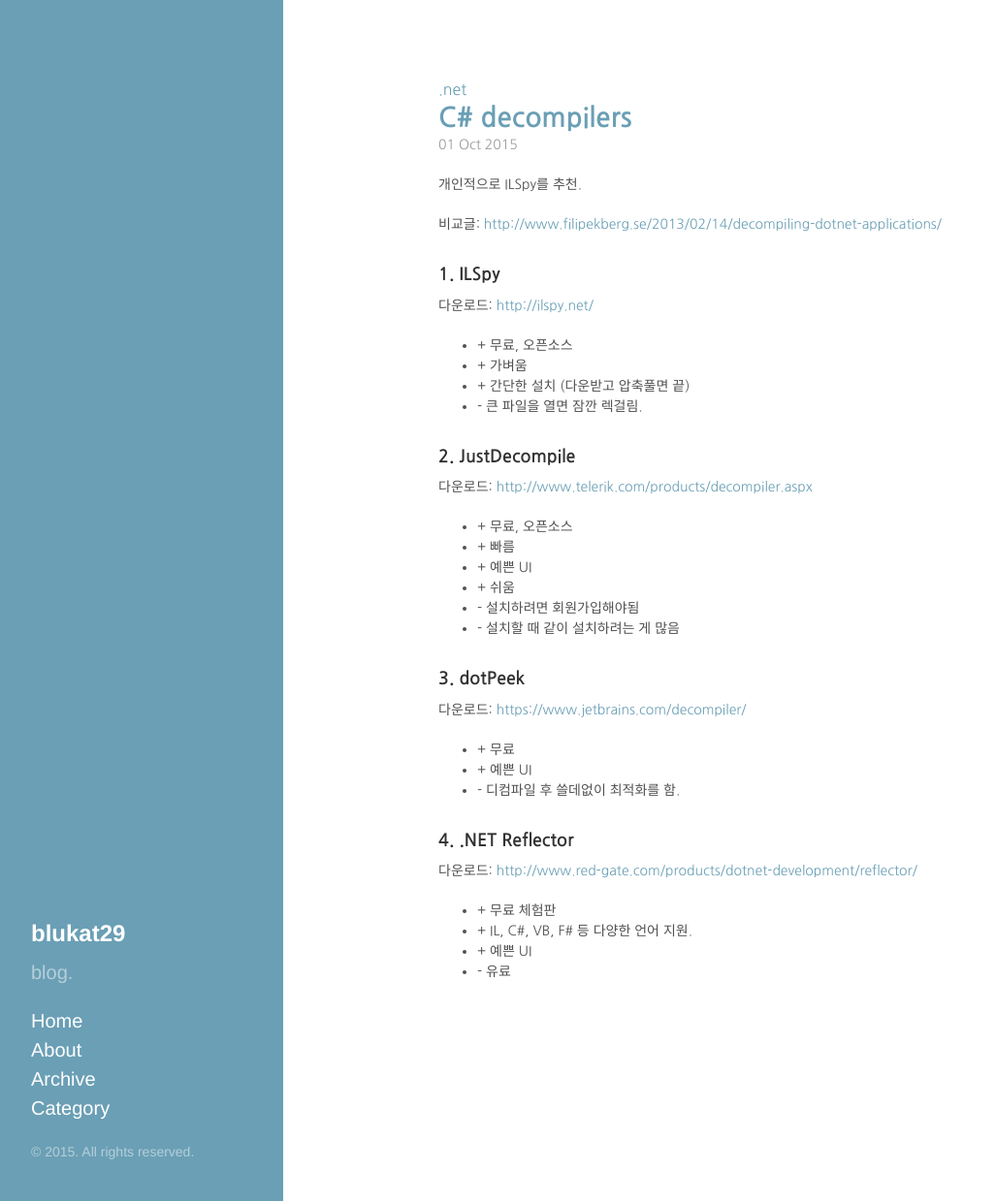
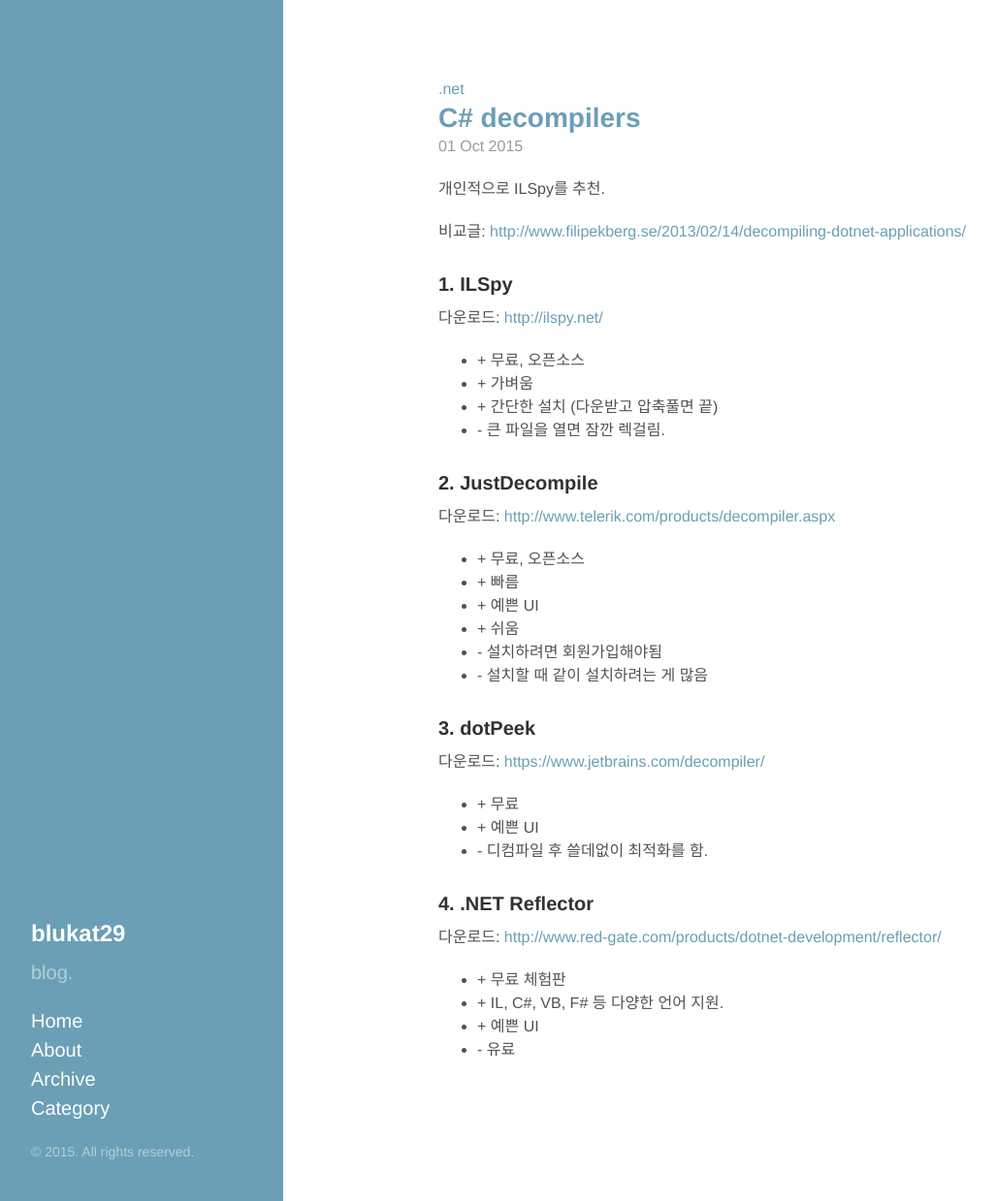
Before and after one commit to blukat29/blukat29.github.io, a Jekyll site: the page built from _posts/2015-10-01-csharp-decompilers.md, in a window 1280 px wide and 1239 px high. Shown: the whole window at 97% size, without its empty margins (8-1035 px from the left). Built offline with Jekyll 4.4.1, drawn with Linux system fonts in a browser that asks for light colours; Markdown is read by kramdown in place of the engine named in the settings.

Commit message:
Change font to PT sans

```diff
--- a/_includes/head.html
+++ b/_includes/head.html
@@ -17,7 +17,6 @@
   <link rel="stylesheet" href="/public/css/poole.css">
   <link rel="stylesheet" href="/public/css/syntax.css">
   <link rel="stylesheet" href="/public/css/hyde.css">
-  <link rel="stylesheet" type="text/css" href="http://fonts.googleapis.com/earlyaccess/nanumgothic.css" />
   <link rel="stylesheet" href="/public/css/site.css">
 
   <!-- Icons -->
--- a/public/css/site.css
+++ b/public/css/site.css
@@ -1,6 +1,8 @@
+html {
+  font-family: 'PT Sans',Helvetica,Arial,sans-serif;
+}
 .post {
-  font-size: 14px;
-  font-family: 'Nanum Gothic','맑은 고딕','Malgun Gothic','돋움',dotum,sans-serif;
+  font-size: 16px;
 }
 .post h2 {
   margin-top: 1.5rem;
@@ -8,7 +10,7 @@
 }
 h1 { font-size: 28px; }
 h2 { font-size: 24px; }
-h3 { font-size: 18px; }
+h3 { font-size: 20px; }
 .lead { font-size: 1.0rem; }
 code {
   padding: 0.2rem;
```
